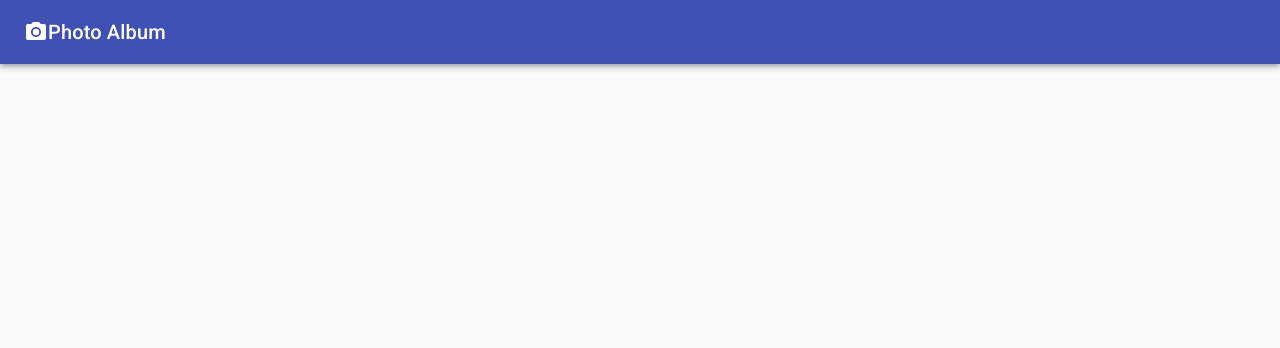
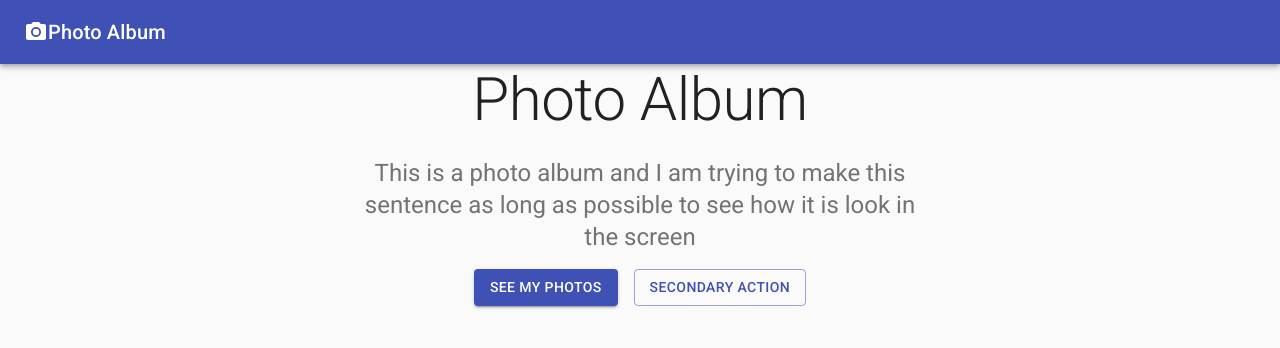
Before and after one commit to FatoomMFayad/material-ui-demo, a React (Create React App) app: page / in a window 1280 px wide. Shown: the top 348 px of the page. Built offline with nearby package versions, Linux system fonts and the light colour scheme.

Commit message:
add typography and buttons

```diff
--- a/src/App.jsx
+++ b/src/App.jsx
@@ -1,5 +1,5 @@
 import React from "react";
-import { Typography, AppBar, Card, CardActions, CardContent, CardMedia, CssBaseline, Grid, Toolbar, Container } from '@material-ui/core';
+import { Typography, AppBar, Button, Card, CardActions, CardContent, CardMedia, CssBaseline, Grid, Toolbar, Container } from '@material-ui/core';
 import { PhotoCamera } from "@material-ui/icons";
 
 const App = () => {
@@ -14,6 +14,32 @@ const App = () => {
                     </Typography>
                 </Toolbar>
             </AppBar>
+            <main>
+                <div>
+                    <Container maxWidth="sm">
+                        <Typography variant="h2" align="center" color="textPrimary" gutterBottom>
+                            Photo Album
+                        </Typography>
+                        <Typography variant="h5" align="center" color="textSecondary" paragraph>
+                            This is a photo album and I am trying to make this sentence as long as possible to see how it is look in the screen
+                        </Typography>
+                        <div>
+                            <Grid container spacing={2} justify="center">
+                                <Grid item>
+                                    <Button variant='contained' color="primary">
+                                        See my photos
+                                    </Button>
+                                </Grid>
+                                <Grid item>
+                                    <Button variant='outlined' color="primary">
+                                        Secondary action
+                                    </Button>
+                                </Grid>
+                            </Grid>
+                        </div>
+                    </Container>
+                </div>
+            </main>
         </>
     );
 }
```
